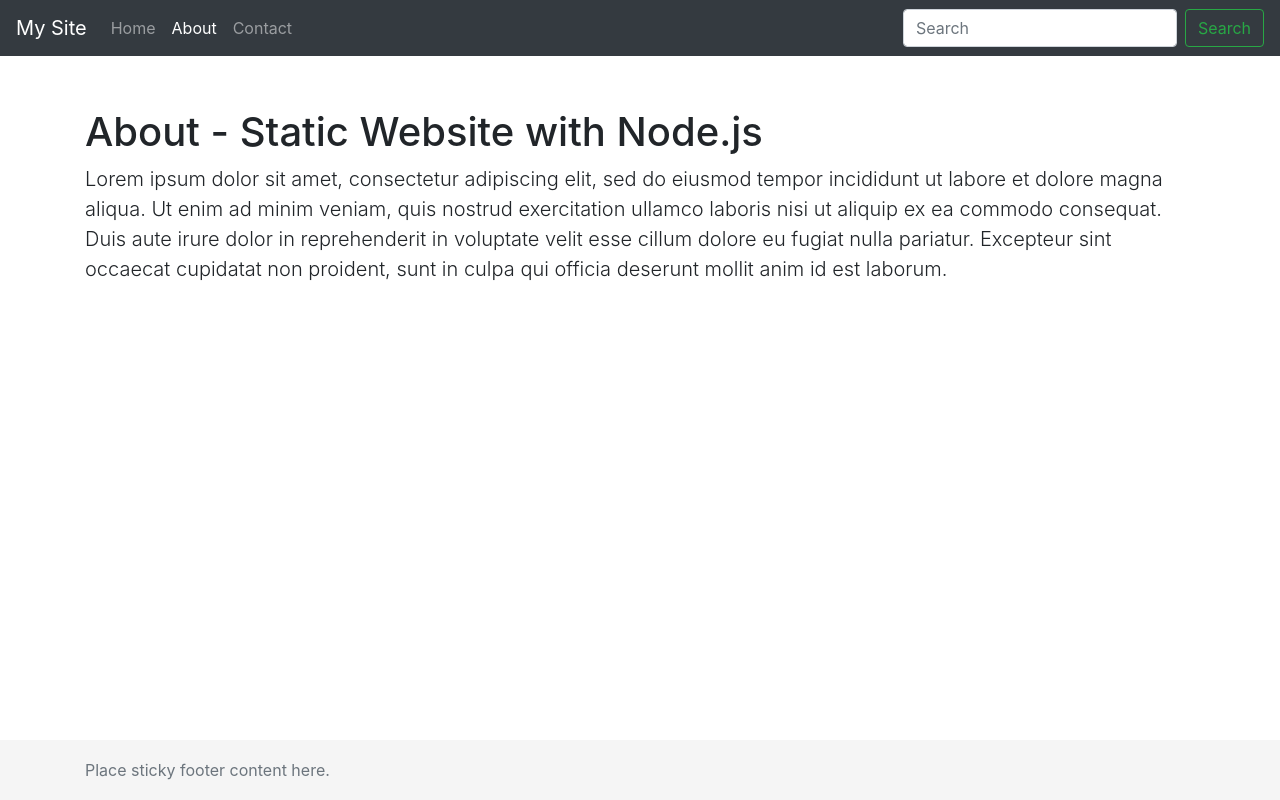
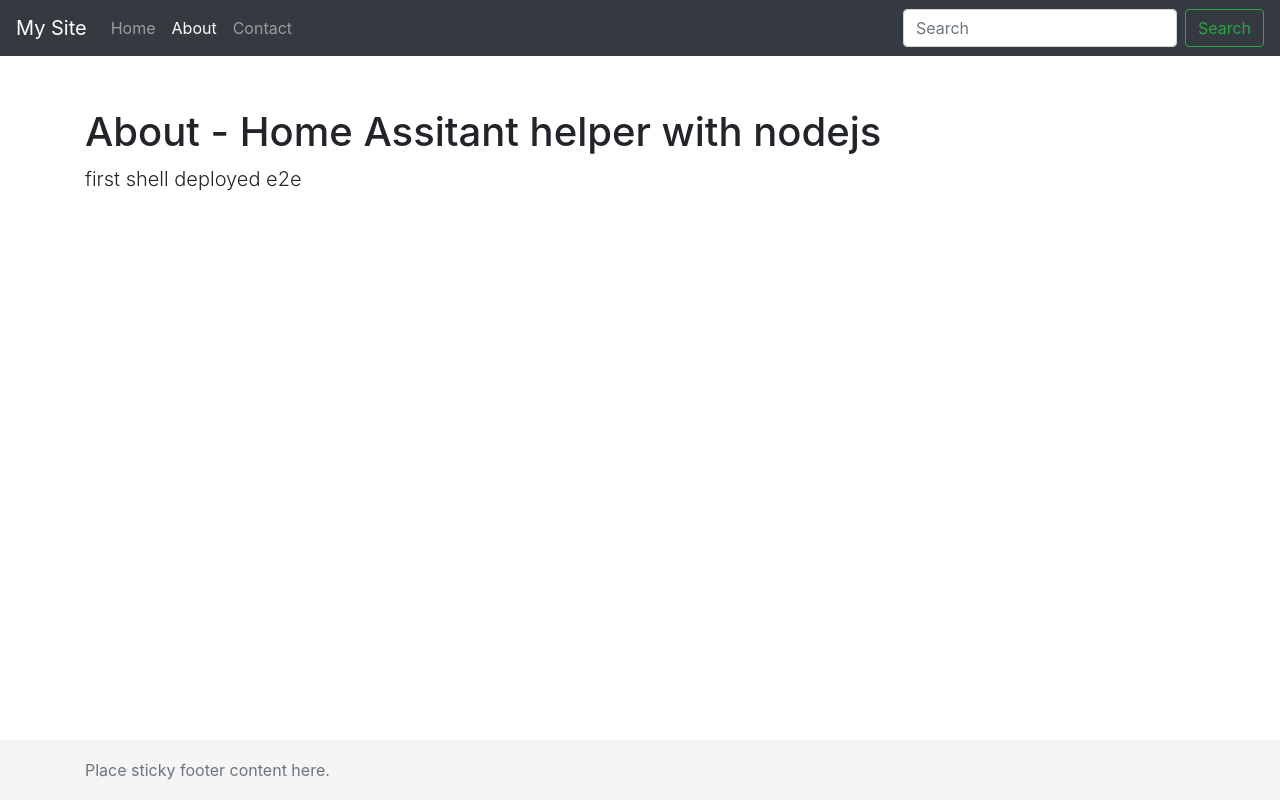
Before and after one commit to kvnkrr/HA_AutomationHelper_BE, a website: page public/about.html in a window 1280 px wide. Drawn offline with nearby package versions, Linux system fonts and the light colour scheme.

Commit message:
bash mod

```diff
--- a/public/about.html
+++ b/public/about.html
@@ -42,8 +42,8 @@
 
     <!-- Begin page content -->
     <main role="main" class="container">
-    <h1 class="mt-5">About - Static Website with Node.js</h1>
-    <p class="lead">Lorem ipsum dolor sit amet, consectetur adipiscing elit, sed do eiusmod tempor incididunt ut labore et dolore magna aliqua. Ut enim ad minim veniam, quis nostrud exercitation ullamco laboris nisi ut aliquip ex ea commodo consequat. Duis aute irure dolor in reprehenderit in voluptate velit esse cillum dolore eu fugiat nulla pariatur. Excepteur sint occaecat cupidatat non proident, sunt in culpa qui officia deserunt mollit anim id est laborum.</p>
+    <h1 class="mt-5">About - Home Assitant helper with nodejs</h1>
+    <p class="lead">first shell deployed e2e</p>
    </main>
 
     <footer class="footer">
```
